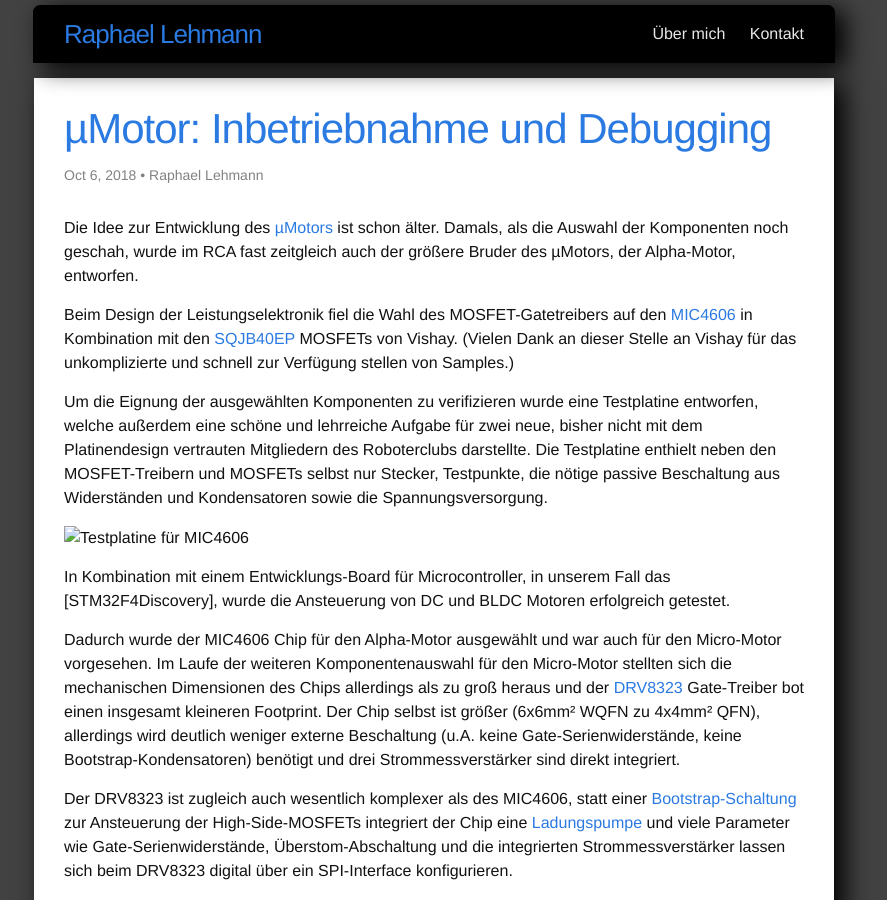
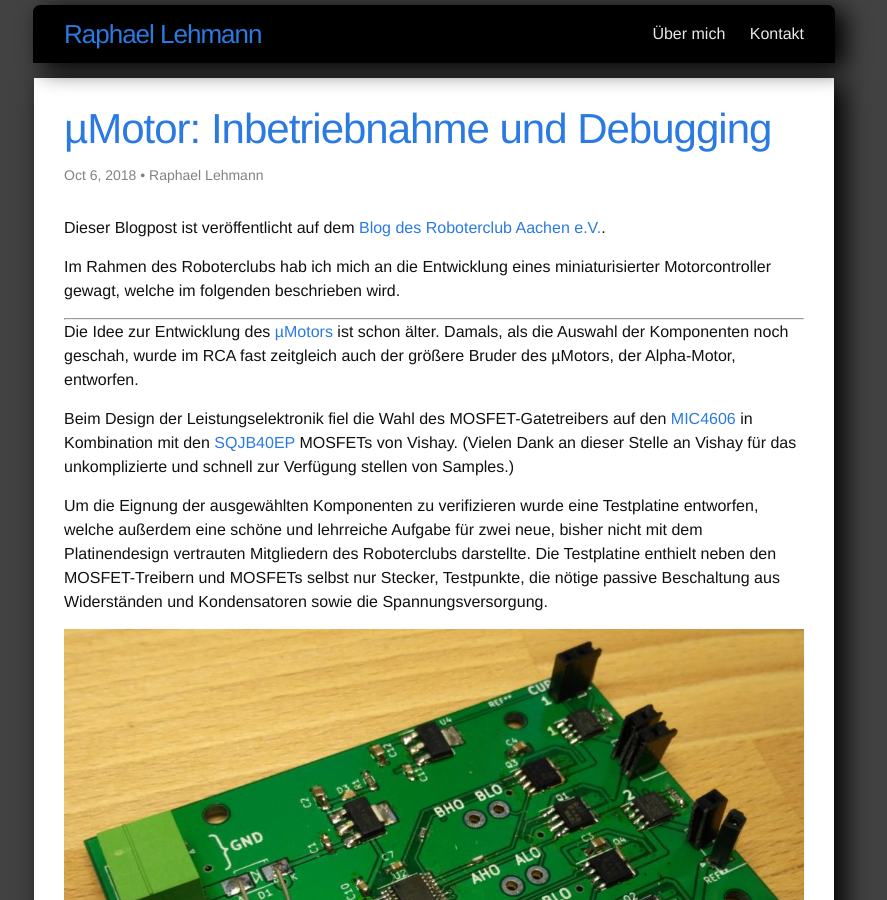
Before and after one commit to rleh/rleh.github.io, a Jekyll site: the page built from _posts/2018-10-06-micro-motor-debugging-inbetriebnahme.markdown, in a window 1280 px wide and 900 px high. Shown: the whole window, without its empty margins (206-1093 px from the left). Built offline with Jekyll 4.4.1, drawn with Linux system fonts in a browser that asks for light colours.

Commit message:
fix asset paths

```diff
--- a/_posts/2018-10-06-micro-motor-debugging-inbetriebnahme.markdown
+++ b/_posts/2018-10-06-micro-motor-debugging-inbetriebnahme.markdown
@@ -5,6 +5,12 @@
 thumbnail: "assets/images/micro-motor/umotor-pcb.jpg"
 author: Raphael Lehmann
 tags: [elektronik, saison19]
+---
+
+Dieser Blogpost ist veröffentlicht auf dem [Blog des Roboterclub Aachen e.V.](http://www.roboterclub.rwth-aachen.de/blog/2018/micro-motor-debugging-inbetriebnahme.html).
+
+Im Rahmen des Roboterclubs hab ich mich an die Entwicklung eines miniaturisierter Motorcontroller gewagt, welche im folgenden beschrieben wird.
+
 ---
 
 Die Idee zur Entwicklung des [µMotors]({% post_url 2018-05-05-micro-motor-motorcontroller %}) ist schon älter.
@@ -16,7 +22,7 @@
 Um die Eignung der ausgewählten Komponenten zu verifizieren wurde eine Testplatine entworfen, welche außerdem eine schöne und lehrreiche Aufgabe für zwei neue, bisher nicht mit dem Platinendesign vertrauten Mitgliedern des Roboterclubs darstellte.
 Die Testplatine enthielt neben den MOSFET-Treibern und MOSFETs selbst nur Stecker, Testpunkte, die nötige passive Beschaltung aus Widerständen und Kondensatoren sowie die Spannungsversorgung.
 
-![Testplatine für MIC4606](../../assets/images/2018/alpha-motor-testboard.jpg)
+![Testplatine für MIC4606](/assets/images/2018/alpha-motor-testboard.jpg)
 
 In Kombination mit einem Entwicklungs-Board für Microcontroller, in unserem Fall das [STM32F4Discovery], wurde die Ansteuerung von DC und BLDC Motoren erfolgreich getestet.
 
@@ -33,7 +39,7 @@
 Leider passten auf die Platine des Micro-Motors keine Testpunkte, manche der Leiterbahnen waren nicht einmal auf zugänglichen Außenlagen der Platine, sondern ausschließlich unter Chips und auf den Innenlagen geführt.
 Somit musste filigraner Fädeldraht an die kleinen Lötperlen an den Außenkanten der QFN/DFN-Pads des Chips anlöten werden um an diesem Fädeldraht dann die Signale mit Logic-Analyser und Oszilloskop ab zugreifen.
 
-![Makro-Aufnahme Micro-Motor Fädeldraht](../../assets/images/2018/micro-motor-faedeldraht.jpg)
+![Makro-Aufnahme Micro-Motor Fädeldraht](/assets/images/2018/micro-motor-faedeldraht.jpg)
 
 Dabei wurde das erste Problem recht schnell deutlich: Die MISO-Leitung des DRV8323 ist ungewöhlicherweise als [Open-Drain](https://de.wikipedia.org/wiki/Open-Collector-Ausgang) und nicht wie üblich als [Push-Pull-Stufe](https://de.wikipedia.org/wiki/Gegentaktendstufe) ausgeführt, infolgedessen wird ein externer Pull-Up-Widerstand benötigt.
 Um diesen Widerstand einzusparen sollte der intern zuschaltbare [Pull-Up Widerstand](https://de.wikipedia.org/wiki/Pull-up-Widerstand) im STM32 Microcontroller genutzt werden.
@@ -41,11 +47,11 @@
 Folglich musste neben dem Fädeldraht für die Messinstrumente noch ein 10 Kiloohm Pull-Up-Widerstand mit Fädeldraht nachgerüstet werden.
 Das Löten war schon fast zur Routine geworden, da sich der Fädeldraht in der Zwischenzeit mehrfach gelöst hatte.
 
-![Micro-Motor Testaufbau mit zwei Oszilloskopen und zwei Netzteilen](../../assets/images/2018/micro-motor-testaufbau.jpg)
+![Micro-Motor Testaufbau mit zwei Oszilloskopen und zwei Netzteilen](/assets/images/2018/micro-motor-testaufbau.jpg)
 
 In Endeffekt hat die vorhandene Hardware aber ihre Inbetriebnahme und die Software-Entwicklung unter Zusatzaufwand ermöglicht.
 
-![Makro-Aufnahme: Pad eines DFN/QFN-Chips](../../assets/images/2018/qfn-dfn-pad.jpg)
+![Makro-Aufnahme: Pad eines DFN/QFN-Chips](/assets/images/2018/qfn-dfn-pad.jpg)
 
 Bis letzte Woche ein merkwürdiges Verhalten der PWM-Waveform bei der Ansteuerung von BLDC-Motoren auftrat.
 Zum lokalisieren des Fehlers wurden neben den Signalen an den Motorphasen auch die Signale der Gates vor und nach dem Gatetreiber betrachtet.
@@ -58,7 +64,7 @@
 Da es für den verwendeten Microcontroller kein Entwicklungs-Board vom Hersteller gibt wurde dieser integriert, der Schaltplan ist daher fast identisch mit dem des Micro-Motors.
 Die Platinengröße wurde von einem Kreis mit Durchmesser von 20 mm auf ein Rechteck von 100 mm x 33 mm erweitert um Platz für die etwa 50 Testpunkte zu bieten.
 
-![Macro-Motor Testplatine](../../assets/images/2018/macro-motor-pcb.png)
+![Macro-Motor Testplatine](/assets/images/2018/macro-motor-pcb.png)
 
 Der Name ist entsprechend auch nicht weit von Micro-Motor entfernt gewählt: *Macro-Motor*.
 
```
